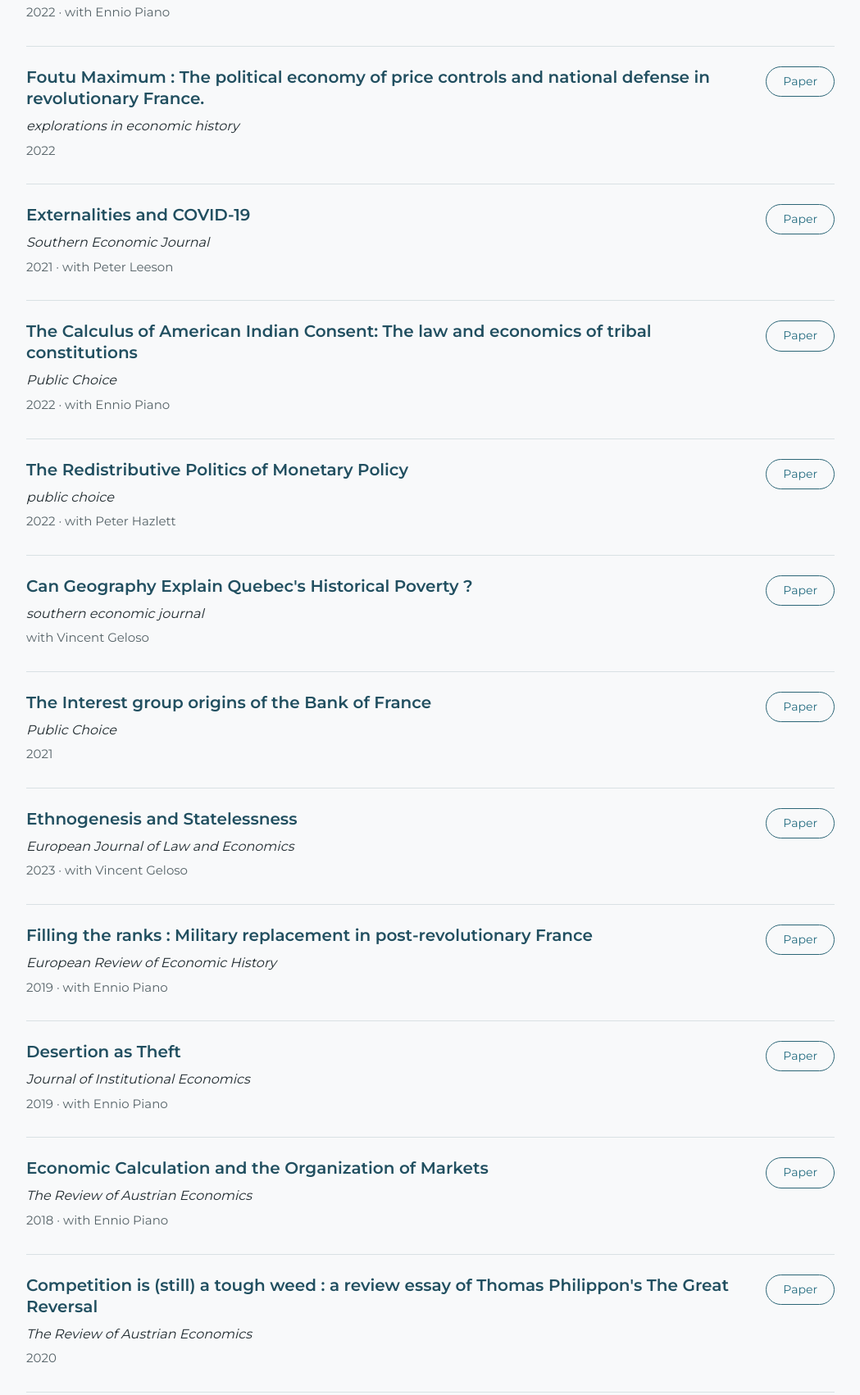
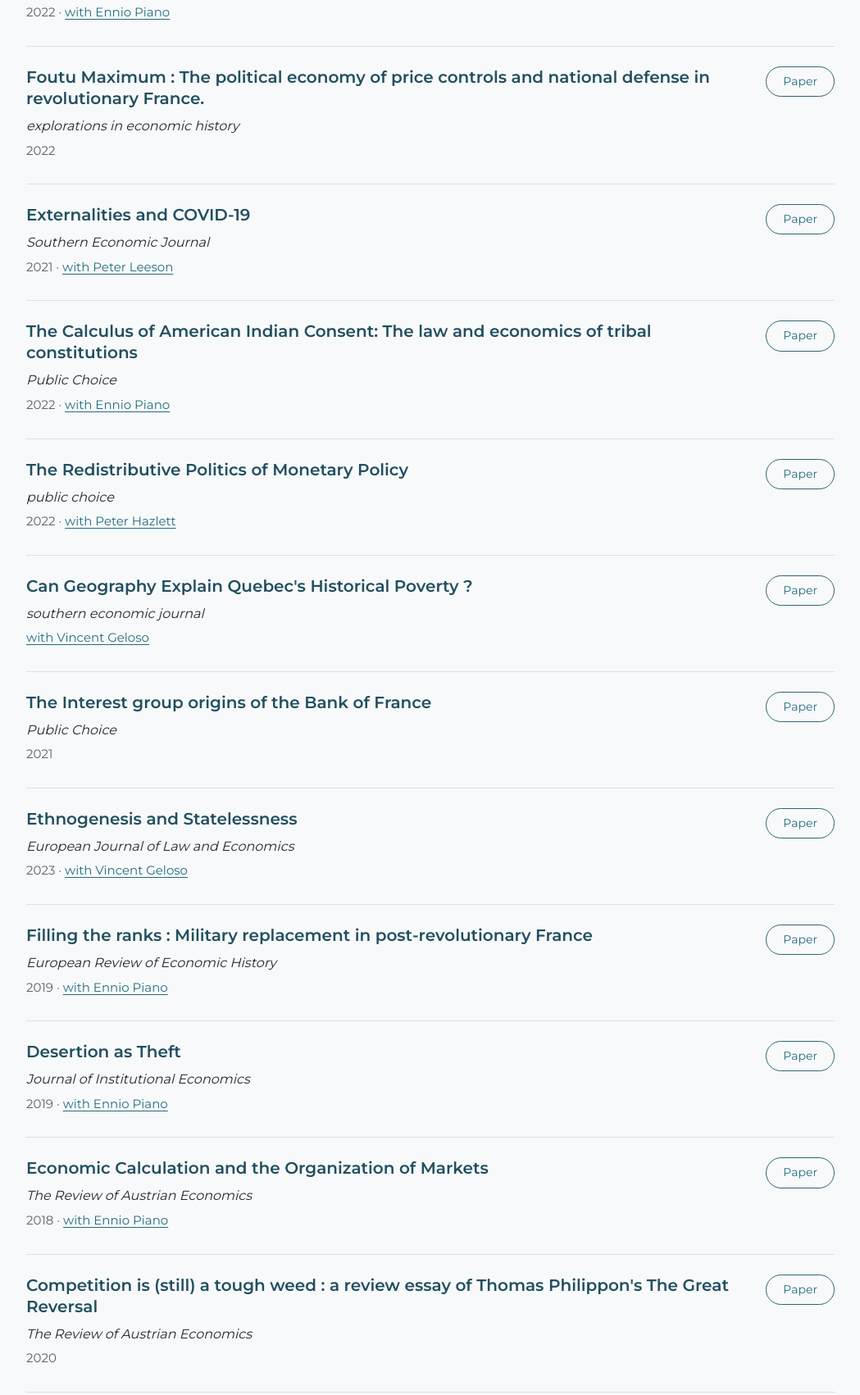
Before and after one commit to louisrouanet-econ/louisrouanet-econ.github.io, a plain HTML site: page index.html in a window 1280 px wide. Shown: the part 1335-3037 px from the top of the page at 82% size, without its empty margins (115-1164 px from the left). Drawn offline with Linux system fonts and the light colour scheme.

Commit message:
Preserve coauthor links and use versioned local media
Updated author details to include hyperlinks for better accessibility.

```diff
--- a/index.html
+++ b/index.html
@@ -28,13 +28,13 @@
 <article>
 <div><h3><a href="wp-content/uploads/2023/07/Assignats-EER.pdf">Assignats or Death : Inflationary Finance in Revolutionary France</a></h3>
 <p class="venue">European Economic Review</p>
-<p class="details">2023 · with Bryan Cutsinger and Josh Ingber</p>
+<p class="details">2023 · <a href="https://www.bryancutsinger.com/">with Bryan Cutsinger and Josh Ingber</a></p>
 </div><a class="paper" href="wp-content/uploads/2023/07/Assignats-EER.pdf" aria-label="Paper: Assignats or Death : Inflationary Finance in Revolutionary France">Paper</a>
 </article>
 <article>
 <div><h3><a href="wp-content/uploads/2023/09/Rouanet_JEH.pdf">Drafting the Great Army</a></h3>
 <p class="venue">Journal of Economic History</p>
-<p class="details">2022 · with Ennio Piano</p>
+<p class="details">2022 · <a href="https://sites.google.com/view/enniopiano/home">with Ennio Piano</a></p>
 </div><a class="paper" href="wp-content/uploads/2023/09/Rouanet_JEH.pdf" aria-label="Paper: Drafting the Great Army">Paper</a>
 </article>
 <article>
@@ -46,25 +46,25 @@
 <article>
 <div><h3><a href="wp-content/uploads/2021/04/Leeson_Rouanet_Externality-and-Covid-19.pdf">Externalities and COVID-19</a></h3>
 <p class="venue">Southern Economic Journal</p>
-<p class="details">2021 · with Peter Leeson</p>
+<p class="details">2021 · <a href="https://www.peterleeson.com/">with Peter Leeson</a></p>
 </div><a class="paper" href="wp-content/uploads/2021/04/Leeson_Rouanet_Externality-and-Covid-19.pdf" aria-label="Paper: Externalities and COVID-19">Paper</a>
 </article>
 <article>
 <div><h3><a href="wp-content/uploads/2022/03/Native_American_Constitutions-9.pdf">The Calculus of American Indian Consent: The law and economics of tribal constitutions</a></h3>
 <p class="venue">Public Choice</p>
-<p class="details">2022 · with Ennio Piano</p>
+<p class="details">2022 · <a href="https://sites.google.com/view/enniopiano/home">with Ennio Piano</a></p>
 </div><a class="paper" href="wp-content/uploads/2022/03/Native_American_Constitutions-9.pdf" aria-label="Paper: The Calculus of American Indian Consent: The law and economics of tribal constitutions">Paper</a>
 </article>
 <article>
 <div><h3><a href="https://papers.ssrn.com/sol3/papers.cfm?abstract_id=3727543">The Redistributive Politics of Monetary Policy</a></h3>
 <p class="venue">public choice</p>
-<p class="details">2022 · with Peter Hazlett</p>
+<p class="details">2022 · <a href="https://www.peterhazlett.com/">with Peter Hazlett</a></p>
 </div><a class="paper" href="https://papers.ssrn.com/sol3/papers.cfm?abstract_id=3727543" aria-label="Paper: The Redistributive Politics of Monetary Policy">Paper</a>
 </article>
 <article>
 <div><h3><a href="wp-content/uploads/2022/03/Geography_and_wages_in_colonial_Canada-12.pdf">Can Geography Explain Quebec&#x27;s Historical Poverty ?</a></h3>
 <p class="venue">southern economic journal</p>
-<p class="details">with Vincent Geloso</p>
+<p class="details"><a href="https://vincentgeloso.com/">with Vincent Geloso</a></p>
 </div><a class="paper" href="wp-content/uploads/2022/03/Geography_and_wages_in_colonial_Canada-12.pdf" aria-label="Paper: Can Geography Explain Quebec&#x27;s Historical Poverty ?">Paper</a>
 </article>
 <article>
@@ -76,25 +76,25 @@
 <article>
 <div><h3><a href="https://papers.ssrn.com/sol3/papers.cfm?abstract_id=3448582">Ethnogenesis and Statelessness</a></h3>
 <p class="venue">European Journal of Law and Economics</p>
-<p class="details">2023 · with Vincent Geloso</p>
+<p class="details">2023 · <a href="https://vincentgeloso.com/">with Vincent Geloso</a></p>
 </div><a class="paper" href="https://papers.ssrn.com/sol3/papers.cfm?abstract_id=3448582" aria-label="Paper: Ethnogenesis and Statelessness">Paper</a>
 </article>
 <article>
 <div><h3><a href="wp-content/uploads/2021/04/JMP_Rouanet.pdf">Filling the ranks : Military replacement in post-revolutionary France</a></h3>
 <p class="venue">European Review of Economic History</p>
-<p class="details">2019 · with Ennio Piano</p>
+<p class="details">2019 · <a href="https://sites.google.com/view/enniopiano/home">with Ennio Piano</a></p>
 </div><a class="paper" href="wp-content/uploads/2021/04/JMP_Rouanet.pdf" aria-label="Paper: Filling the ranks : Military replacement in post-revolutionary France">Paper</a>
 </article>
 <article>
 <div><h3><a href="wp-content/uploads/2021/04/desertion_as_theft.pdf">Desertion as Theft</a></h3>
 <p class="venue">Journal of Institutional Economics</p>
-<p class="details">2019 · with Ennio Piano</p>
+<p class="details">2019 · <a href="https://sites.google.com/view/enniopiano/home">with Ennio Piano</a></p>
 </div><a class="paper" href="wp-content/uploads/2021/04/desertion_as_theft.pdf" aria-label="Paper: Desertion as Theft">Paper</a>
 </article>
 <article>
 <div><h3><a href="https://link.springer.com/epdf/10.1007/s11138-018-0425-4?shared_access_token=lZDtCl7ay3Ip5aX-Ml2PP_e4RwlQNchNByi7wbcMAY454GsQ6suSMNBNH6VoFn337Qq2iSfcStfZplIJSBsV7uaPm8Sjexj9bfPxboEuf6BBAX8CEOO7ZOmoFoT0sIZSsUHaLFszjdQNmPFzWQnR-cpi6M4c_MYKY2oPencmPQI%3D">Economic Calculation and the Organization of Markets</a></h3>
 <p class="venue">The Review of Austrian Economics</p>
-<p class="details">2018 · with Ennio Piano</p>
+<p class="details">2018 · <a href="https://sites.google.com/view/enniopiano/home">with Ennio Piano</a></p>
 </div><a class="paper" href="https://link.springer.com/epdf/10.1007/s11138-018-0425-4?shared_access_token=lZDtCl7ay3Ip5aX-Ml2PP_e4RwlQNchNByi7wbcMAY454GsQ6suSMNBNH6VoFn337Qq2iSfcStfZplIJSBsV7uaPm8Sjexj9bfPxboEuf6BBAX8CEOO7ZOmoFoT0sIZSsUHaLFszjdQNmPFzWQnR-cpi6M4c_MYKY2oPencmPQI%3D" aria-label="Paper: Economic Calculation and the Organization of Markets">Paper</a>
 </article>
 <article>
@@ -122,7 +122,7 @@
 </article>
 <article>
 <div><h3><a href="wp-content/uploads/2022/05/Hyperinflation_and_Rent_seeking-16.pdf">Democracy, Dictatorship, and the Monetary Commons</a></h3>
-<p class="details">2020 · with Bryan Cutsinger</p>
+<p class="details">2020 · <a href="https://www.bryancutsinger.com/">with Bryan Cutsinger</a></p>
 </div><a class="paper" href="wp-content/uploads/2022/05/Hyperinflation_and_Rent_seeking-16.pdf" aria-label="Paper: Democracy, Dictatorship, and the Monetary Commons">Paper</a>
 </article>
 <article>
```
